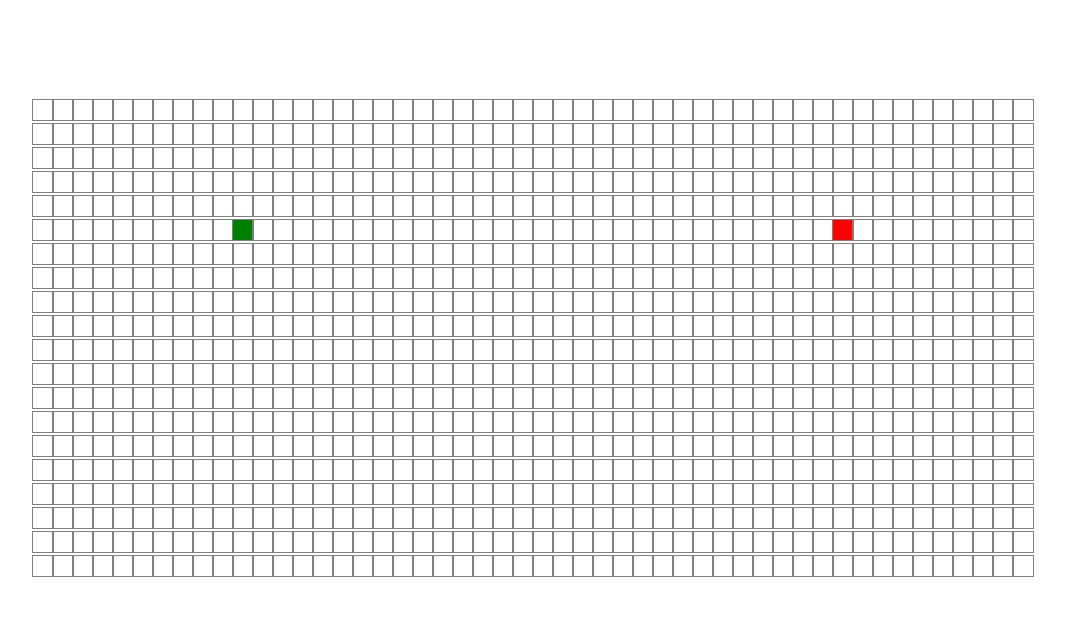
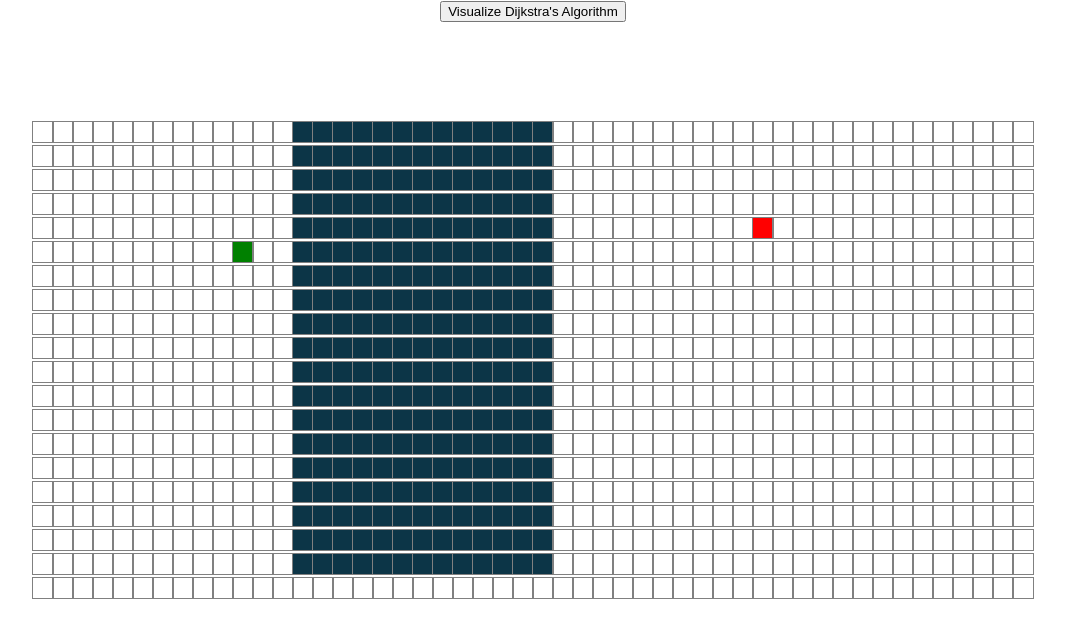
Before and after one commit to Keyuan125/Pathfinding-Visualizer, a React (Create React App) app: page / in a window 1280 px wide. Shown: the top 638 px of the page, without its empty margins (107-1172 px from the left). Built offline with nearby package versions, Linux system fonts and the light colour scheme.

Commit message:
finished the basic functionality

```diff
--- a/src/PathfindingVisualizer/Node/Node.css
+++ b/src/PathfindingVisualizer/Node/Node.css
@@ -12,3 +12,68 @@
 .node-start {
   background-color: green;
 }
+
+.node-visited {
+  animation-name: visitedAnimation;
+  animation-duration: 1.5s;
+  animation-timing-function: ease-out;
+  animation-delay: 0;
+  animation-direction: alternate;
+  animation-iteration-count: 1;
+  animation-fill-mode: forwards;
+  animation-play-state: running;
+}
+
+@keyframes visitedAnimation {
+  0% {
+    transform: scale(0.3);
+    background-color: rgba(0, 0, 66, 0.75);
+    border-radius: 100%;
+  }
+
+  50% {
+    background-color: rgba(17, 104, 217, 0.75);
+  }
+
+  75% {
+    transform: scale(1.2);
+    background-color: rgba(0, 217, 159, 0.75);
+  }
+
+  100% {
+    transform: scale(1);
+    background-color: rgba(0, 190, 218, 0.75);
+  }
+}
+
+.node-wall {
+  background-color: rgb(12, 53, 71);
+}
+
+.node-shortest-path {
+  animation-name: shortestPath;
+  animation-duration: 1.5s;
+  animation-timing-function: ease-out;
+  animation-delay: 0;
+  animation-direction: alternate;
+  animation-iteration-count: 1;
+  animation-fill-mode: forwards;
+  animation-play-state: running;
+}
+
+@keyframes shortestPath {
+  0% {
+    transform: scale(0.6);
+    background-color: rgb(255, 254, 106);
+  }
+
+  50% {
+    transform: scale(1.2);
+    background-color: rgb(255, 254, 106);
+  }
+
+  100% {
+    transform: scale(1);
+    background-color: rgb(255, 254, 106);
+  }
+}
--- a/src/PathfindingVisualizer/Node/Node.js
+++ b/src/PathfindingVisualizer/Node/Node.js
@@ -3,24 +3,20 @@ import React, {Component} from 'react';
 import './Node.css';
 
 export default class Node extends Component {
-  constructor(props) {
-    super(props);
-    this.state = {};
-  }
-
   render() {
-    const {isFinish, isStart} = this.props;
+    const {row, col, isStart, isFinish, isWall} = this.props;
     const extraClassName = isFinish
       ? 'node-finish'
       : isStart
       ? 'node-start'
+      : isWall
+      ? 'node-wall'
       : '';
 
-    return <div className={`node ${extraClassName}`}></div>;
+    return (
+      <div
+        id={`node-${row}-${col}`}
+        className={`node ${extraClassName}`}></div>
+    );
   }
 }
-
-export const DEFAULT_NODE = {
-    row: 0,
-    col: 0,
-};
--- a/src/PathfindingVisualizer/PathfindingVisualizer.js
+++ b/src/PathfindingVisualizer/PathfindingVisualizer.js
@@ -6,52 +6,97 @@ import {dijkstra, getPath} from '../algorithms/dijkstra';
 
 const DEFAULT_START_ROW = 5;
 const DEFAULT_START_COL = 10;
-const DEFAULT_TARGET_ROW = 5;
-const DEFAULT_TARGET_COL = 40;
+const DEFAULT_TARGET_ROW = 4;
+const DEFAULT_TARGET_COL = 36;
 
 export default class PathfindingVisualizer extends Component {
   constructor() {
     super();
     this.state = {
       grid: [],
+      mouseIsPressed: false,
     };
   }
 
   // Naively create a 20X50 grid on the screen
   componentDidMount() {
     const grid = initializeGrid();
+
     this.setState({grid});
+  }
+
+
+  animateDijkstra(visitedNodes, path) {
+    for (let i = 1; i < visitedNodes.length; i++) {
+      // If we didn't reach the end of the list,
+      // then we keep rendering the visted nodes
+      if (i !== visitedNodes.length-1) {
+        setTimeout(() => {
+          const node = visitedNodes[i];
+          document.getElementById(`node-${node.row}-${node.col}`).className = 'node node-visited';
+        }, 10 * i);
+      }
+
+      // If we reach the end of the array, then we'll also animate the shortest path
+      else {
+        setTimeout(() => {
+          this.animateShortestPath(path)} , 10 * i);
+      }
+    }
+  }
+
+  animateShortestPath(path) {
+    for (let i = 1; i < path.length-1; i++) {
+      console.log(path[i]);
+      setTimeout(() => {
+        const node = path[i];
+        document.getElementById(`node-${node.row}-${node.col}`).className='node node-shortest-path';}, 50*i);
+    }
+  }
+
+
+  visualizeDijkstra() {
+    const {grid} = this.state;
 
     const startNode = grid[DEFAULT_START_ROW][DEFAULT_START_COL];
     const finishNode = grid[DEFAULT_TARGET_ROW][DEFAULT_TARGET_COL];
 
     const visited = dijkstra(grid, startNode, finishNode);
     const path = getPath(finishNode);
-    console.log(path);
+    this.animateDijkstra(visited, path);
   }
 
+
   render() {
-    const {grid} = this.state;
+    const {grid, mouseIsPressed} = this.state;
+
 
     return (
+      <>
+        <button onClick={() => this.visualizeDijkstra()}>
+          Visualize Dijkstra's Algorithm
+        </button>
       <div className="grid">
         {grid.map((row, rowIdx) => {
           return (
             <div key={rowIdx}>
               {row.map((node, nodeIdx) => {
-                const {isStart, isFinish} = node;
+                const {row, col, isStart, isFinish, isWall} = node;
                 return (
                   <Node
                     key={nodeIdx}
+                    row={row}
+                    col={col}
                     isStart={isStart}
                     isFinish={isFinish}
-                    test={'foo'}></Node>
+                    isWall={isWall}></Node>
                 );
               })}
               </div>
           );
         })}
       </div>
+    </>
     );
   }
 }
@@ -62,12 +107,16 @@ const initializeGrid = () => {
   for (let row = 0; row < 20; row++) {
     const currentRow = [];
     for (let col = 0; col < 50; col++) {
-      currentRow.push(createNode(row, col));
+      let newNode = createNode(row,col);
+      if (col > 12 && col < 26 && row < 19) newNode.isWall = true;
+      currentRow.push(newNode);
+
     }
     grid.push(currentRow);
   }
   return grid;
 };
+
 
 
 // A method to create the node
```
